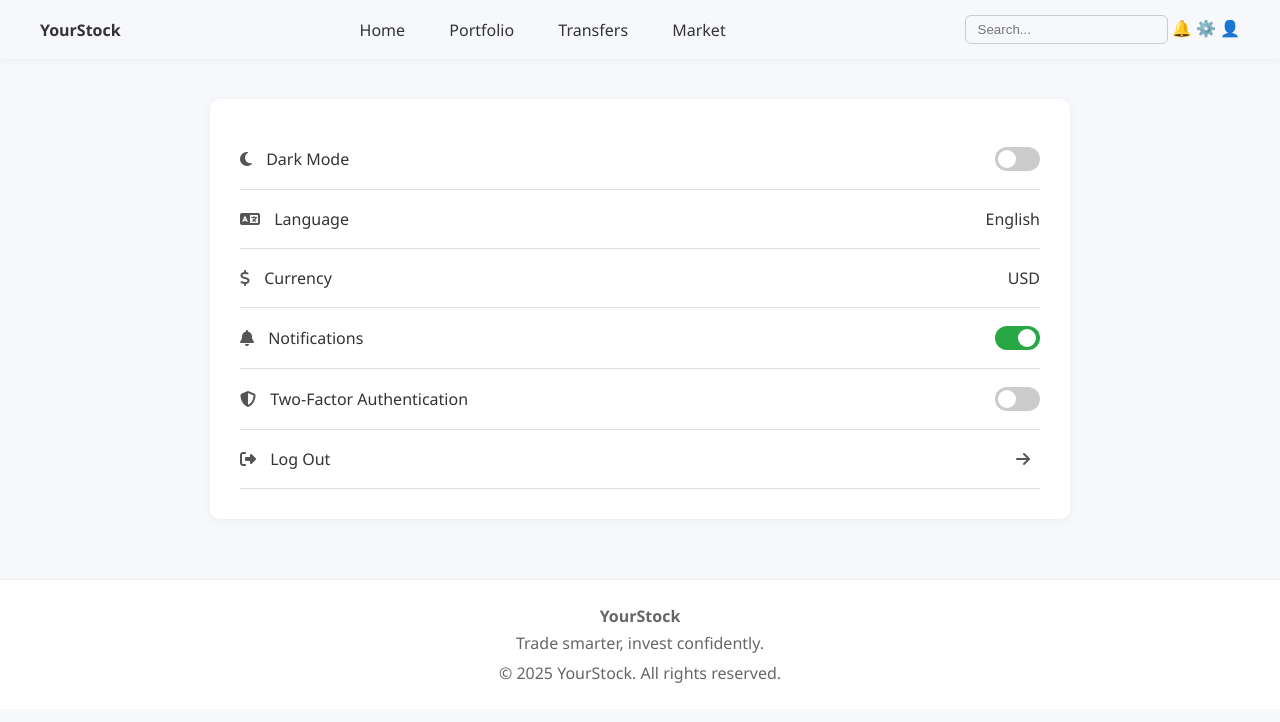
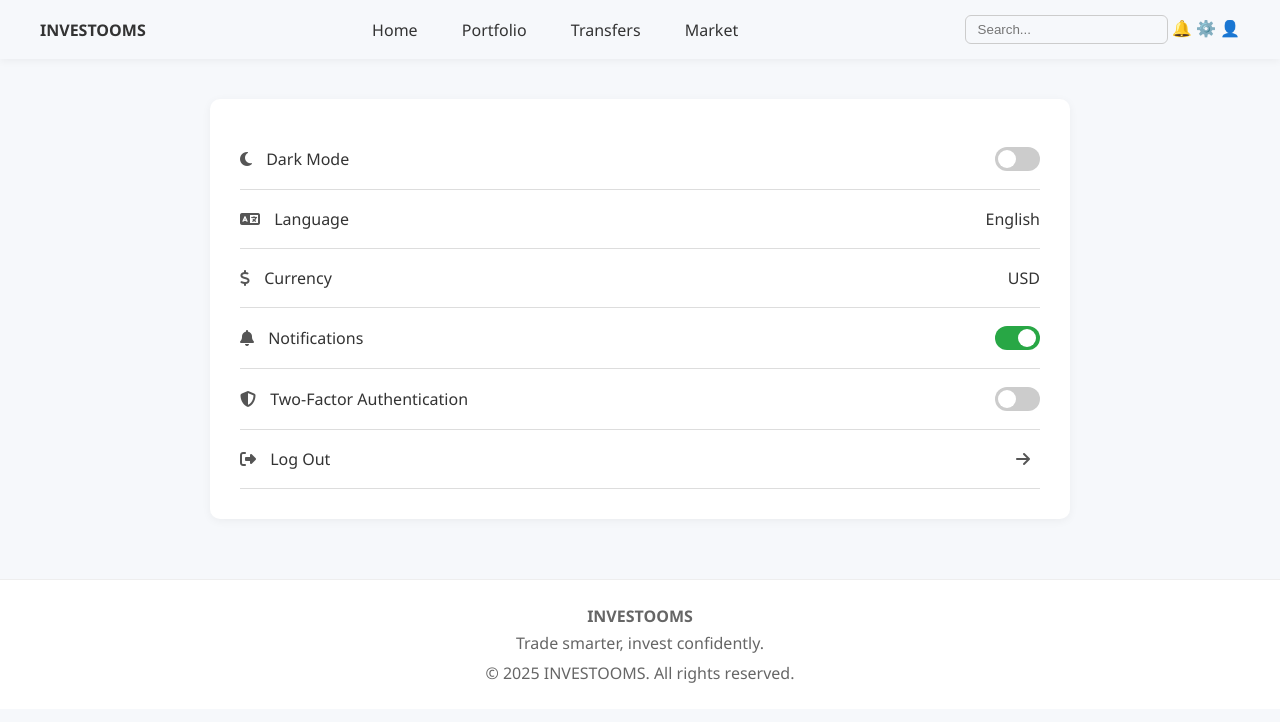
Before and after one commit to nuridiinzoda/INVESTOOMS, a plain HTML site: page settings.html in a window 1280 px wide. Drawn offline with Linux system fonts and the light colour scheme.

Commit message:
Update settings.html

```diff
--- a/settings.html
+++ b/settings.html
@@ -3,7 +3,7 @@
 <head>
   <meta charset="UTF-8" />
   <meta name="viewport" content="width=device-width, initial-scale=1.0"/>
-  <title>Settings - YourStock</title>
+  <title>Settings - INVESTOOMS</title>
   <link rel="stylesheet" href="https://cdnjs.cloudflare.com/ajax/libs/font-awesome/6.5.0/css/all.min.css" />
   <style>
     body {
@@ -182,7 +182,7 @@
 
 <!-- Navbar -->
 <nav>
-  <div><strong>YourStock</strong></div>
+  <div><strong>INVESTOOMS</strong></div>
   <div class="nav-links">
     <a href="home1.html">Home</a>
     <a href="portfolio.html">Portfolio</a>
@@ -241,9 +241,9 @@
 
 <!-- Footer -->
 <footer>
-  <div class="footer-logo">YourStock</div>
+  <div class="footer-logo">INVESTOOMS</div>
   <div>Trade smarter, invest confidently.</div>
-  <div style="margin-top: 8px;">© 2025 YourStock. All rights reserved.</div>
+  <div style="margin-top: 8px;">© 2025 INVESTOOMS. All rights reserved.</div>
 </footer>
 
 <!-- JavaScript -->
```
